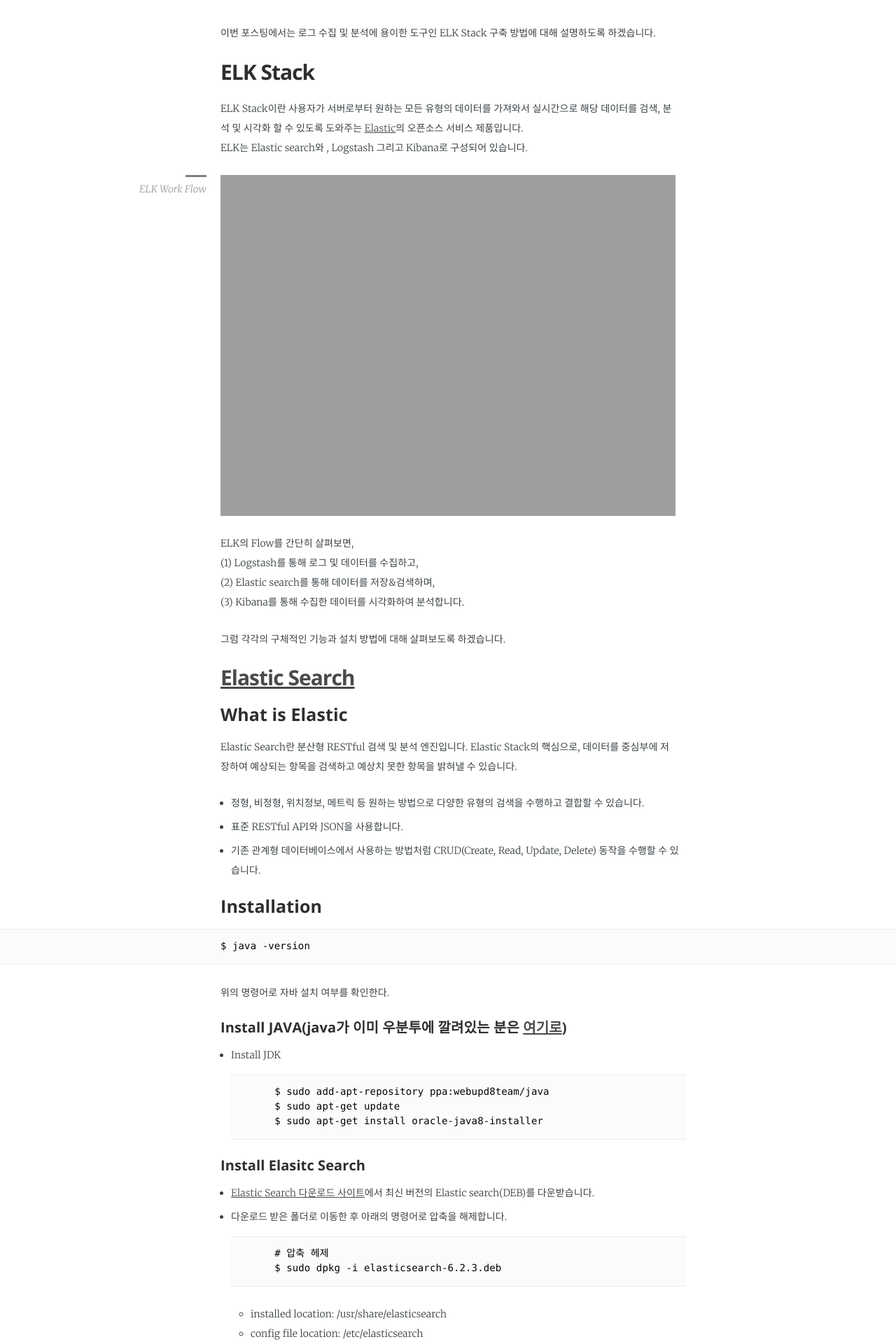
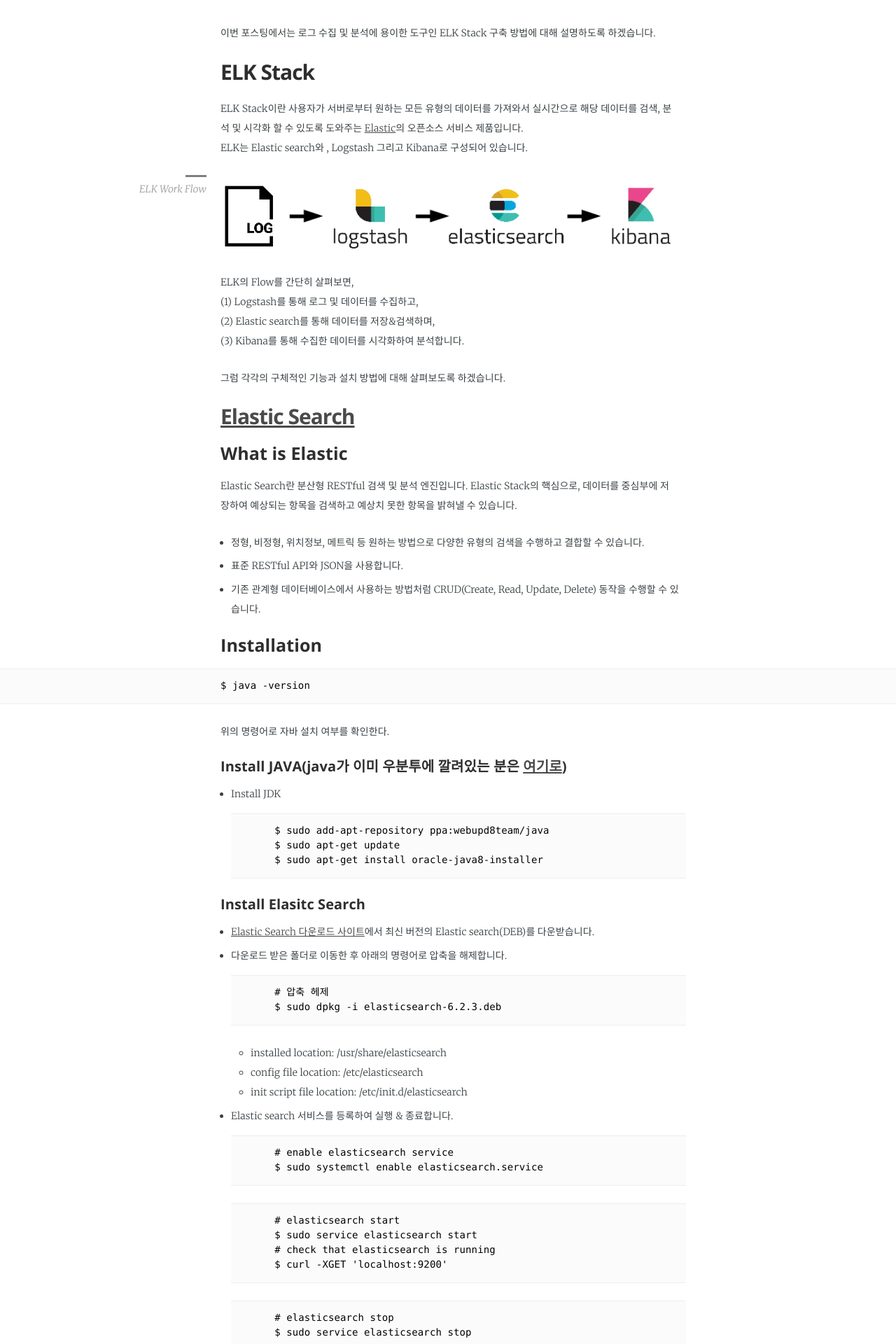
Before and after one commit to TeamLab/jekyllDecent, a Jekyll site: the page built from _posts/2018-04-02-How To Install ELK Stack on Ubuntu.md, in a window 1280 px wide. Shown: the part 572-2492 px from the top of the page at 70% size. Built offline with Jekyll 4.4.1, drawn with Linux system fonts in a browser that asks for light colours; some web fonts are replaced.

Commit message:
edit image path

```diff
--- a/_posts/2018-04-02-How To Install ELK Stack on Ubuntu.md
+++ b/_posts/2018-04-02-How To Install ELK Stack on Ubuntu.md
@@ -16,7 +16,7 @@ ELK Stack이란 사용자가 서버로부터 원하는 모든 유형의 데이
 ELK는 Elastic search와 , Logstash 그리고 Kibana로 구성되어 있습니다.
 
 <figure>
-   <img src="{{ "/media/img/work_flow.png" | absolute_url }}" />
+   <img src="{{ "/media/img/elk/workflow.png" | absolute_url }}" />
    <figcaption>ELK Work Flow</figcaption>
 </figure>
 
```
